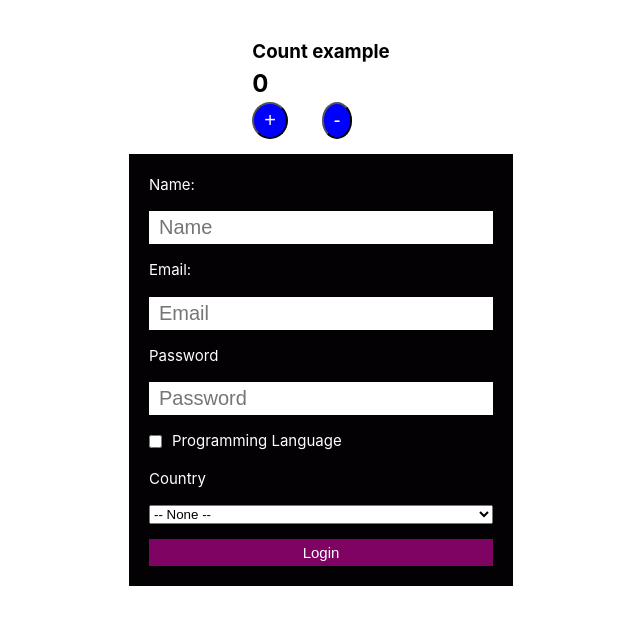
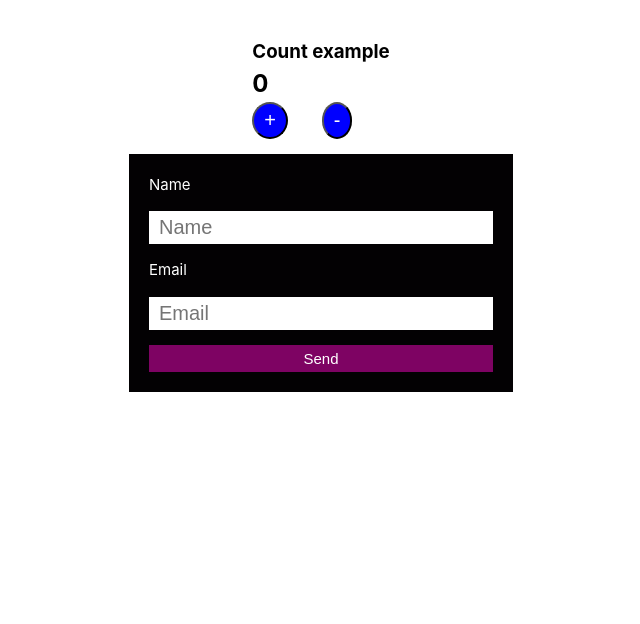
Before and after one commit to carrington-115/react-new-revision-notes, a React app in the folder new-app/: page / in a window 1280 px wide. Shown: the top 624 px of the page, without its empty margins (319-959 px from the left). Built offline with nearby package versions, Linux system fonts and the light colour scheme; the HTML template or start-up script is replaced by a standard one.

Commit message:
learnt how to use formData to get the user form input and learnt how to use the JS entries method to ge the form data and transform it from an array to an object so it can be sent to a server.

```diff
--- a/new-app/src/App.jsx
+++ b/new-app/src/App.jsx
@@ -6,6 +6,7 @@ import TestFile from "./TestFile";
 import ChallengeFile from "./GithubFetchChallenge";
 import MultipleReturnsChallenge from "./MultipleReturnsChallenge";
 import UsingForms from "./components/UsingForms";
+import FormsWithFormDataAPI from "./components/FormsWithFormDataAPI";
 
 function App() {
   return (
@@ -25,7 +26,8 @@ function App() {
       <TestFile />
       {/* <ChallengeFile /> */}
       {/* <MultipleReturnsChallenge /> */}
-      <UsingForms />
+      {/* <UsingForms /> */}
+      <FormsWithFormDataAPI />
     </div>
   );
 }
--- /dev/null
+++ b/new-app/src/components/FormsWithFormDataAPI.jsx
@@ -0,0 +1,35 @@
+import { useState, useEffect } from "react";
+import { labelStyle, formStyle, inputStyle, btnStyle } from "./UsingForms";
+
+function FormsWithFormDataAPI() {
+  const [inputData, setInputData] = useState({
+    name: "",
+    email: "",
+  });
+
+  const handleSubmitFormData = (e) => {
+    e.preventDefault();
+    const formAccess = new FormData(e.currentTarget);
+    console.log(formAccess.get("name"));
+    const getName = formAccess.get("name");
+    const getEmail = formAccess.get("email");
+    console.log(getName, getEmail);
+    console.log([...formAccess.entries()]);
+    console.log(Object.fromEntries(formAccess)); // this turn the array of array to key-value object
+  };
+
+  return (
+    <form onSubmit={handleSubmitFormData} style={formStyle}>
+      <label style={labelStyle} htmlFor="name">
+        Name
+      </label>
+      <input style={inputStyle} type="text" name="name" placeholder="Name" />
+      <label style={labelStyle} htmlFor="email">
+        Email
+      </label>
+      <input style={inputStyle} type="email" name="email" placeholder="Email" />
+      <input style={btnStyle} type="submit" value="Send" />
+    </form>
+  );
+}
+export default FormsWithFormDataAPI;
--- a/new-app/src/components/UsingForms.jsx
+++ b/new-app/src/components/UsingForms.jsx
@@ -1,6 +1,4 @@
 import { useEffect, useState } from "react";
-
-function UsingForms() {
 const inputStyle = {
   fontSize: "20px",
   padding: "5px 10px",
@@ -35,6 +33,7 @@ function UsingForms() {
   color: "white",
 };
 
+function UsingForms() {
   //   const [name, setName] = useState("");
   //   const [email, setEmail] = useState("");
   //   const [password, setPassword] = useState("");
@@ -148,3 +147,5 @@ function UsingForms() {
   );
 }
 export default UsingForms;
+
+export { labelStyle, inputStyle, formStyle, btnStyle };
```
Lines whose indentation alone changed are shown as unchanged.
